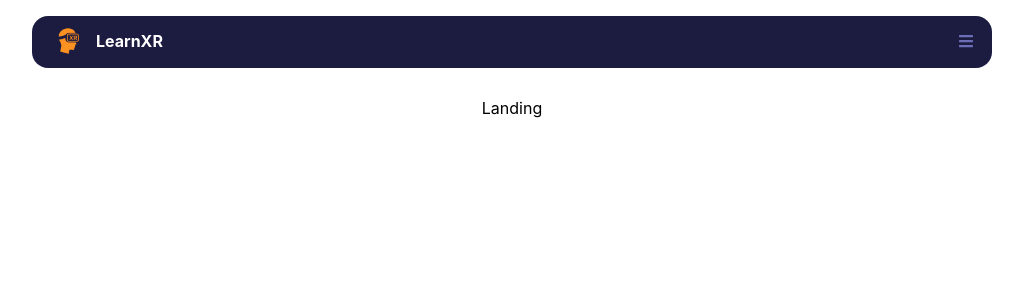
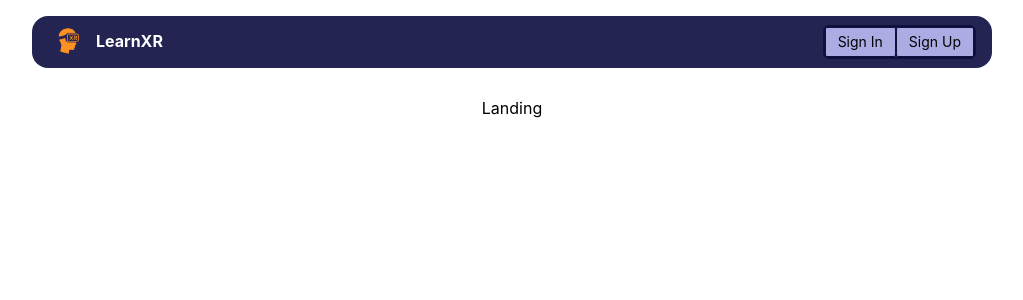
Before and after one commit to johntrinhvu/INF124, a React (Create React App) app in the folder learnxr/client/: page / in a window 1280 px wide. Shown: the top 300 px of the page, without its empty margins (128-1151 px from the left). Built offline with nearby package versions, Linux system fonts and the light colour scheme.

Commit message:
add signin/signup

```diff
--- a/learnxr/client/src/components/Header/Header.jsx
+++ b/learnxr/client/src/components/Header/Header.jsx
@@ -6,7 +6,7 @@ import Logo from "../../assets/LogoXROrange.png";
 export default function Header() {
   return (
     <div className="z-40 flex justify-center">
-      <nav className="rounded-2xl fixed px-4 h-[52px] items-center top-0 mt-4 w-9/12 max-w-[1070px] flex justify-between bg-[#1C1C41]">
+      <nav className="rounded-2xl fixed px-4 h-[52px] items-center top-0 mt-4 w-9/12 max-w-[1070px] flex justify-between bg-[#242452]">
         {/* Left Section */}
         <div className="flex items-center">
           <Link to="/" className="flex items-center space-x-2">
@@ -17,9 +17,17 @@ export default function Header() {
 
         {/* Right Section */}
         <div>
-          <button>
+          <button className="hidden">
             <FaBars className="w-5 h-5 text-[#6B6DB6] pt-1"/>
           </button>
+          <div className="flex border border-2 rounded-md border-[#10103D]">
+            <Link to="/signin" className="bg-[#ACACE5] py-1 px-3 text-sm border border-[#10103D] rounded-sm">
+              Sign In
+            </Link>
+            <Link to="/signup" className="bg-[#ACACE5] py-1 px-3 text-sm border border-[#10103D] rounded-sm">
+              Sign Up
+            </Link>
+          </div>
         </div>
       </nav>
     </div>
```
